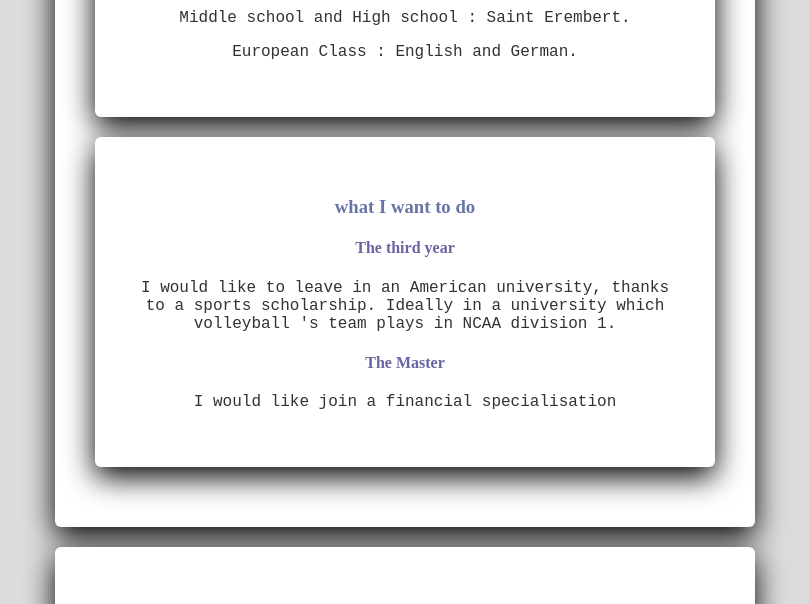
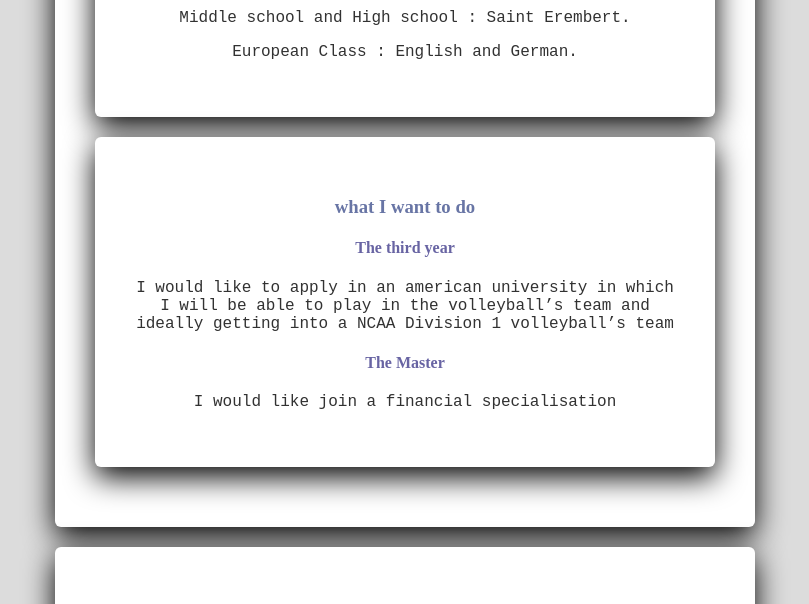
Before and after one commit to Lucasguillot/Profile-page, a plain HTML site: page index.html in a window 1280 px wide. Shown: the part 1209-1813 px from the top of the page, without its empty margins (235-1044 px from the left). Drawn offline with Linux system fonts and the light colour scheme.

Commit message:
Add files via upload

```diff
--- a/index.html
+++ b/index.html
@@ -55,7 +55,7 @@
                <div class="card-white">
                <h3>what I want to do</h3>
                <h4>The third year</h4>
-               <p> I would like to leave in an American university, thanks to a sports scholarship. Ideally in a university which volleyball 's team plays in NCAA division 1. </p>
+               <p> I would like to apply in an american university in which I will be able to play in the volleyball’s team and ideally getting into a NCAA Division 1 volleyball’s team </p>
 
 
                <h4>The Master </h4>
```
